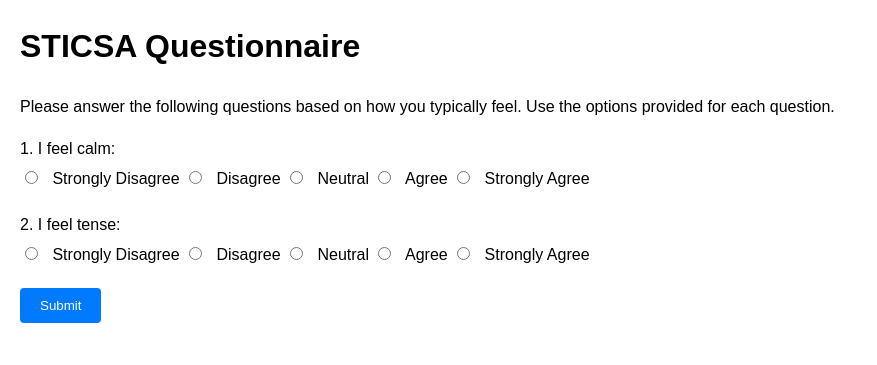
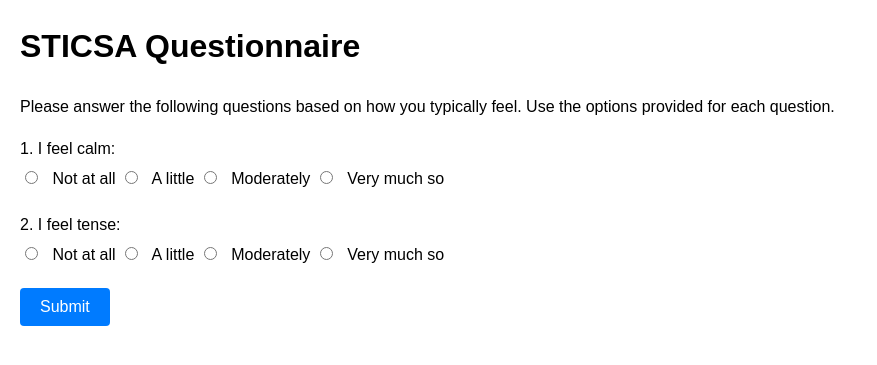
Before and after one commit to the-wise-lab/SODA-prescreen, a Jekyll site: the page sticsa.html, which Jekyll copies as it is, in a window 1280 px wide. Shown: the top 365 px of the page, without its empty margins (0-877 px from the left). Built offline with Jekyll 4.4.1, drawn with Linux system fonts in a browser that asks for light colours.

```diff
--- a/sticsa.html
+++ b/sticsa.html
@@ -27,6 +27,7 @@
             padding: 10px 20px;
             border-radius: 4px;
             cursor: pointer;
+            font-size: 1em;
         }
         .submit-button:hover {
             background-color: #0056b3;
@@ -38,25 +39,24 @@
     <p>Please answer the following questions based on how you typically feel. Use the options provided for each question.</p>
 
     <form id="sticsa-form">
+        <!-- Example Questions -->
         <div class="question">
             <label>1. I feel calm:</label>
-            <input type="radio" name="question1" value="1" required> Strongly Disagree
-            <input type="radio" name="question1" value="2"> Disagree
-            <input type="radio" name="question1" value="3"> Neutral
-            <input type="radio" name="question1" value="4"> Agree
-            <input type="radio" name="question1" value="5"> Strongly Agree
+            <input type="radio" name="q1" value="1" required> Not at all
+            <input type="radio" name="q1" value="2"> A little
+            <input type="radio" name="q1" value="3"> Moderately
+            <input type="radio" name="q1" value="4"> Very much so
         </div>
 
         <div class="question">
             <label>2. I feel tense:</label>
-            <input type="radio" name="question2" value="1" required> Strongly Disagree
-            <input type="radio" name="question2" value="2"> Disagree
-            <input type="radio" name="question2" value="3"> Neutral
-            <input type="radio" name="question2" value="4"> Agree
-            <input type="radio" name="question2" value="5"> Strongly Agree
+            <input type="radio" name="q2" value="1" required> Not at all
+            <input type="radio" name="q2" value="2"> A little
+            <input type="radio" name="q2" value="3"> Moderately
+            <input type="radio" name="q2" value="4"> Very much so
         </div>
 
-        <!-- Add additional questions as needed -->
+        <!-- Add more questions as needed -->
 
         <button type="submit" class="submit-button">Submit</button>
     </form>
```
Also changed, not shown: other parts of sticsa.html (+12 -7 lines).
